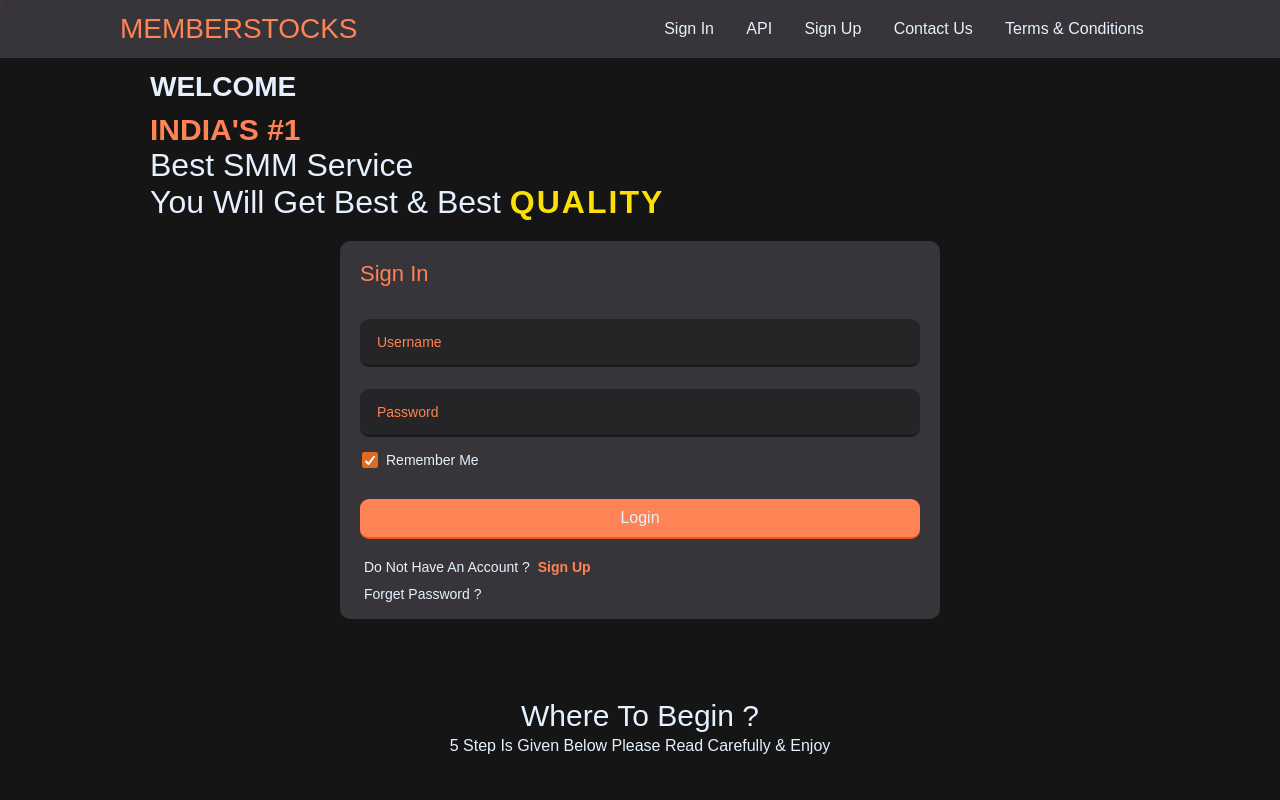
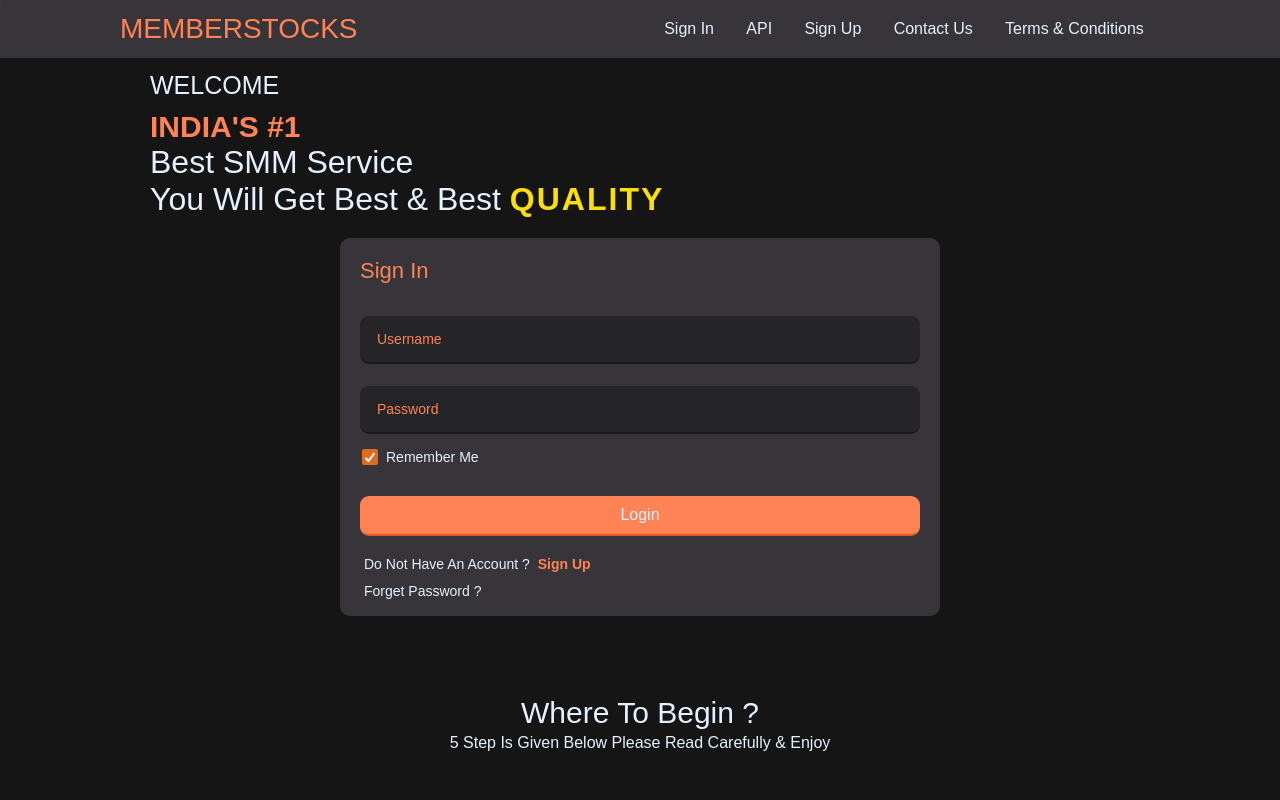
Before and after one commit to Theb0se/memberstocks, a React (Create React App) app: page / in a window 1280 px wide. Shown: the top 800 px of the page. Built offline with nearby package versions, Linux system fonts and the light colour scheme.

Commit message:
login/signup

```diff
--- a/src/pages/homepage/Home.css
+++ b/src/pages/homepage/Home.css
@@ -18,8 +18,8 @@
 }
 .homeHeading h1 {
   color: var(--white);
-  font-size: 28px;
-  font-weight: 600;
+  font-size: 25px;
+  font-weight: 500;
   margin-bottom: 10px;
   margin-top: 5px;
 }
```
